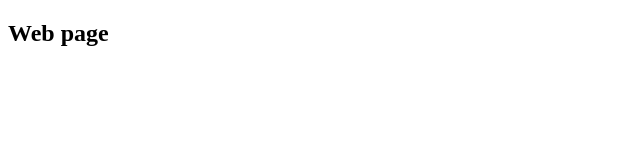
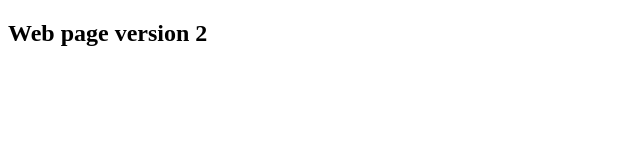
Before and after one commit to jcarrietab/web_page, a plain HTML site: page index.html in a window 1280 px wide. Shown: the whole page, without its empty margins (0-640 px from the left). Drawn offline with Linux system fonts and the light colour scheme.

Commit message:
arreglar lista

```diff
--- a/index.html
+++ b/index.html
@@ -7,7 +7,7 @@
     <title>Document</title>
 </head>
 <body>
-         <h2>Web page</h2>
+         <h2>Web page version 2</h2>
 
 </body>
 </html>
```
